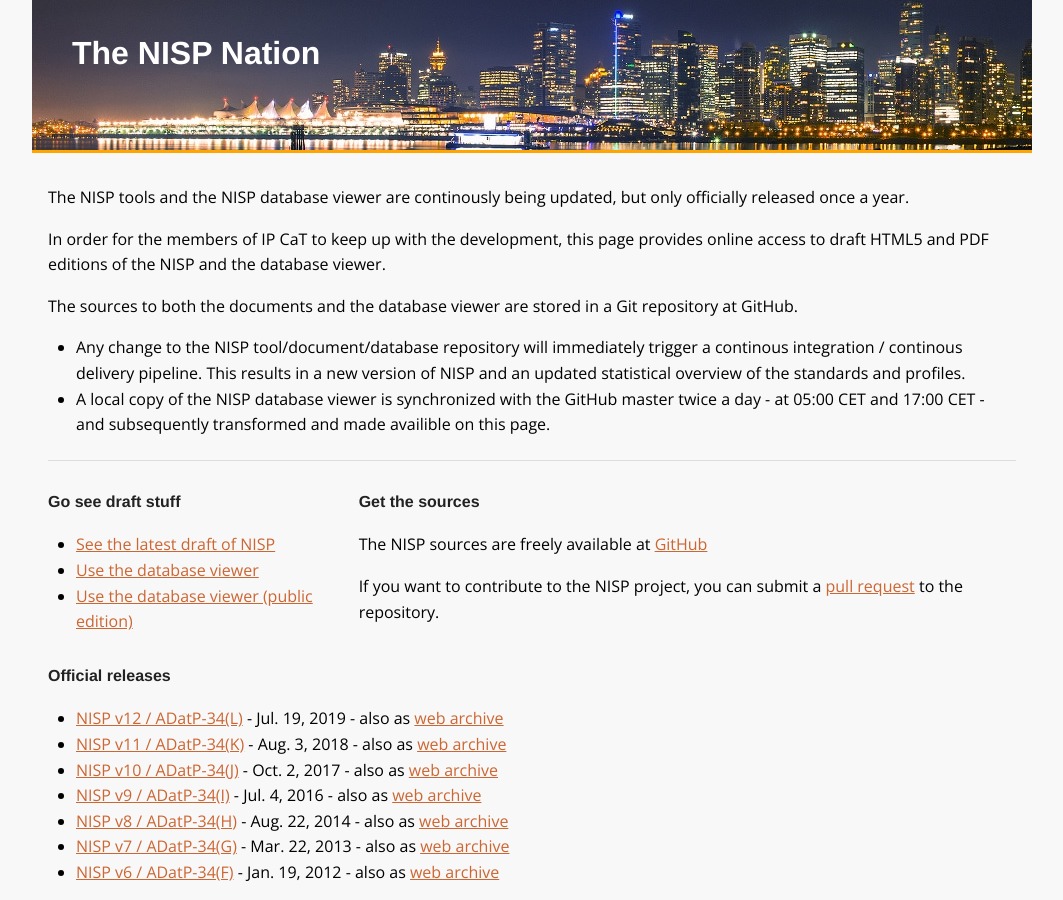
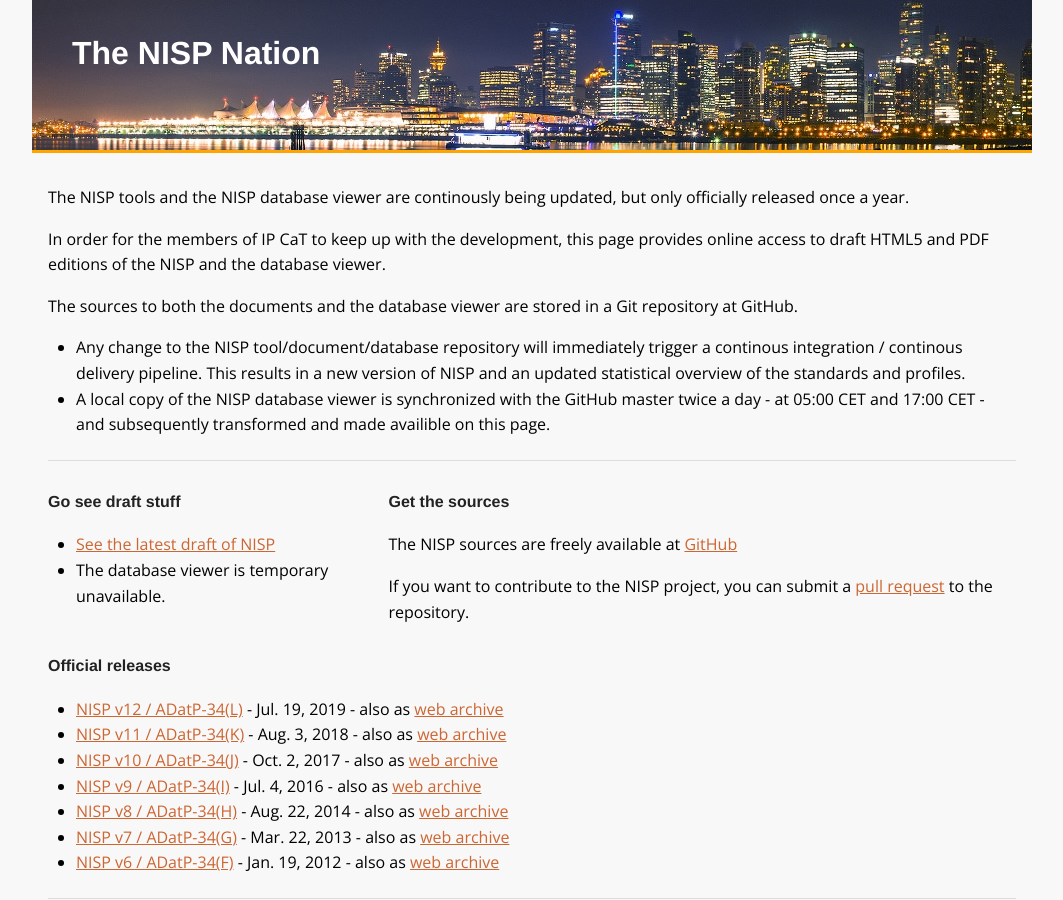
Before and after one commit to stavnstrup/nisp-nation, a Jekyll site: the page built from index.md, in a window 1280 px wide and 900 px high. Shown: the whole window, without its empty margins (108-1171 px from the left). Built offline with Jekyll 4.4.1, drawn with Linux system fonts in a browser that asks for light colours; nearby versions of some CDN libraries.

Commit message:
Remove access to database viewer until it is released as open source

```diff
--- a/index.md
+++ b/index.md
@@ -23,8 +23,11 @@ The sources to both the documents and the database viewer are stored in a Git re
     <h4>Go see draft stuff</h4>
     <ul class="daily">
       <li><a href="{{ page.live-location }}">See the latest draft of NISP</a></li>
+      <li>The database viewer is temporary unavailable.</li>
+<!--
       <li><a href="http://noswg.nw3.dk/thenispnation/dailyviewer/">Use the database viewer</a></li>
       <li><a href="http://noswg.nw3.dk/thenispnation/dailyviewer.public/">Use the database viewer (public edition)</a></li>
+-->
     </ul>
 
   </div>
```
